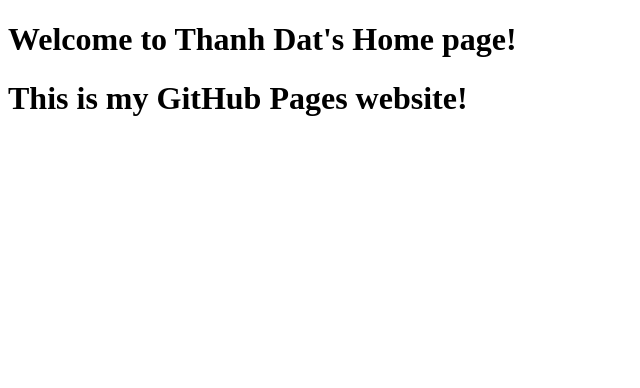
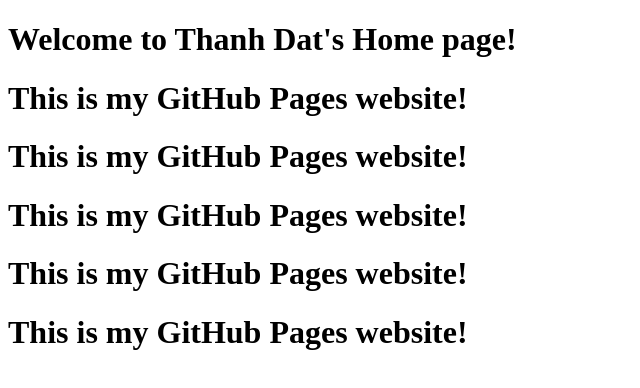
Before and after one commit to ntdat2510/ntdat2510.github.io, a plain HTML site: page index.html in a window 1280 px wide. Shown: the whole page, without its empty margins (0-640 px from the left). Drawn offline with Linux system fonts and the light colour scheme.

Commit message:
Update index.html

```diff
--- a/index.html
+++ b/index.html
@@ -8,5 +8,9 @@
     <body>
         <h1>Welcome to Thanh Dat's Home page!</h1>
         <h1>This is my GitHub Pages website!</h1>
+        <h1>This is my GitHub Pages website!</h1>
+        <h1>This is my GitHub Pages website!</h1>
+        <h1>This is my GitHub Pages website!</h1>
+        <h1>This is my GitHub Pages website!</h1>
     </body>
 </html>
```
